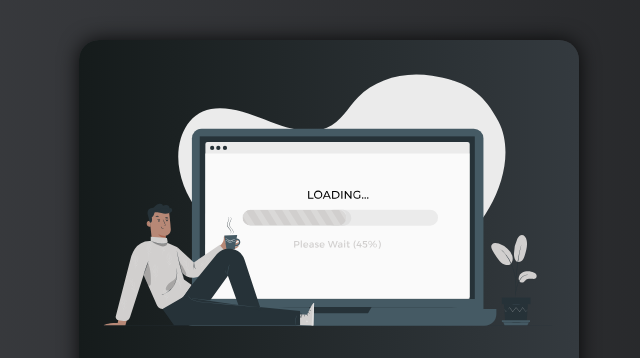
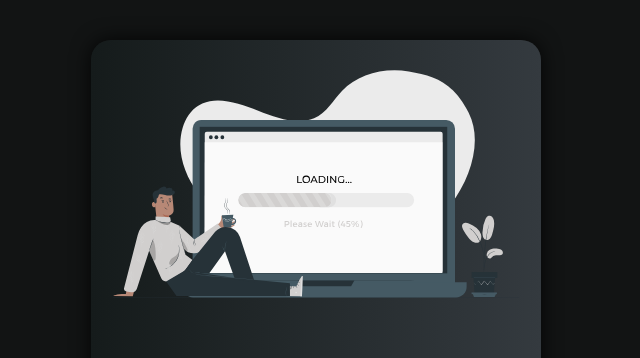
Before and after one commit to andre09moraes/projeto-portifolio, a plain HTML site: page index.html in a window 1280 px wide. Shown: the top 358 px of the page, without its empty margins (311-951 px from the left). Drawn offline with Linux system fonts and the light colour scheme.

Commit message:
update projeto portifolio

```diff
--- a/estilos/style.css
+++ b/estilos/style.css
@@ -11,14 +11,14 @@
 }
 
 body, html {
-    background-image: linear-gradient(to left, #212224, #3e4044);
+    background-color: #121414;
     height: 100vh;
-    width: 100vw;
+    width: 98vw;
 }
 
 #bio {
     background-image: linear-gradient(to right, #151b1b, #343a3f);
-    width: 500px;
+    width: 450px;
     height: 750px;
     margin: auto;
     margin-top: 40px;
@@ -82,7 +82,7 @@ body, html {
     margin-top: 30px;
     border-radius: 20px;
     box-shadow: 0px 0px 20px rgba(0, 0, 0, 0.76);
-    width: 500px;
+    width: 450px;
     height: 750px;
 }
 
```
